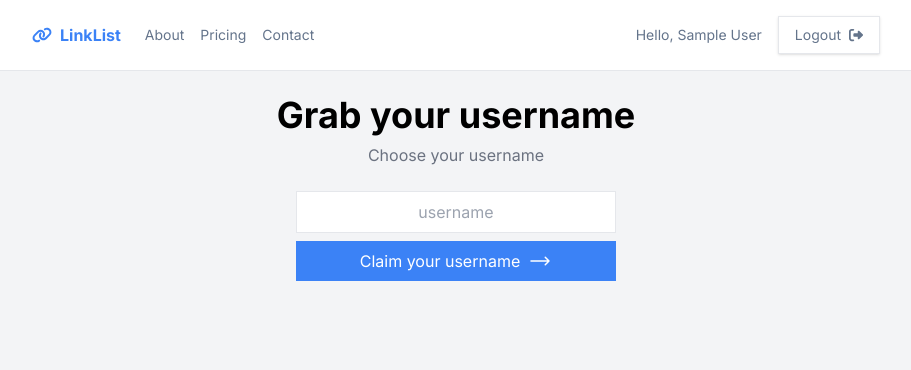
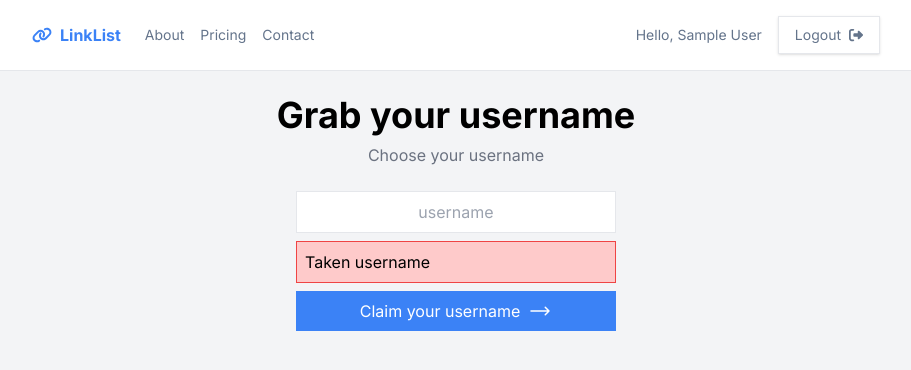
Before and after one commit to CHHyuk/linktree-with-nextjs, a Next.js app: page /account in a window 1280 px wide. Shown: the top 370 px of the page, without its empty margins (184-1095 px from the left). Built offline with nearby package versions, Linux system fonts and the light colour scheme; no server answers; sample sign-in values are in the browser's storage.

Commit message:
page스키마의 uri필드에 유저 이름 저장

```diff
--- /dev/null
+++ b/src/actions/grabUsername.js
@@ -0,0 +1,14 @@
+'use server';
+import { Page } from '@/models/Page'
+import mongoose from 'mongoose';
+
+export default async function grabUsername(formData) {
+  const username = formData.get('username');
+  mongoose.connect(process.env.MONGO_URI)
+  try {
+    const pageDoc = await Page.create({ uri: username });
+    return JSON.parse(JSON.stringify(pageDoc));
+  } catch (e) {
+    return ;
+  }
+}
--- a/src/app/account/page.js
+++ b/src/app/account/page.js
@@ -1,9 +1,9 @@
 import { getServerSession } from "next-auth";
 import { authOptions } from "../api/auth/[...nextauth]/route";
 import { redirect } from "next/navigation";
-import RightIcon from "@/components/icons/RightIcon";
+import UsernameForm from "@/components/forms/UsernameForm";
 
-export default async function AccountPage({ searchParams }) {
+export default async function AccountPage({ searchParams}) {
   const session = await getServerSession(authOptions);
   const desiredUsername = searchParams?.desiredUsername;
   if (!session) {
@@ -11,27 +11,7 @@ export default async function AccountPage({ searchParams }) {
   }
   return (
     <div>
-      <form>
-        <h1 className="text-4xl font-bold text-center mb-2">
-          Grab your username
-        </h1>
-        <p className="text-center mb-6 text-gray-500">
-          Choose your username
-        </p>
-        <div className="max-w-xs mx-auto ">
-          <input
-            className="block p-2 mx-auto border w-full mb-2 text-center"
-            defaultValue={desiredUsername}
-            type="text"
-            placeholder="username" />
-          <button
-            type="submit"
-            className="bg-blue-500 text-white py-2 px-4 mx-auto w-full flex gap-2 items-center justify-center">
-            <span>Claim your username</span>
-            <RightIcon />
-          </button>
-        </div>
-      </form>
+      <UsernameForm desiredUsername={desiredUsername} />
     </div>
   );
 }
--- /dev/null
+++ b/src/components/forms/UsernameForm.js
@@ -0,0 +1,35 @@
+'use client'
+
+import grabUsername from "@/actions/grabUsername"
+import RightIcon from "@/components/icons/RightIcon";
+
+export default function UsernameForm({ desiredUsername }) {
+
+  return (
+    <form action={grabUsername}>
+      <h1 className="text-4xl font-bold text-center mb-2">
+        Grab your username
+      </h1>
+      <p className="text-center mb-6 text-gray-500">
+        Choose your username
+      </p>
+      <div className="max-w-xs mx-auto ">
+        <input
+          name="username"
+          className="block p-2 mx-auto border w-full mb-2 text-center"
+          defaultValue={desiredUsername}
+          type="text"
+          placeholder="username" />
+        <div className="bg-red-200 border border-red-500 p-2 mb-2">
+          Taken username
+        </div>
+        <button
+          type="submit"
+          className="bg-blue-500 text-white py-2 px-4 mx-auto w-full flex gap-2 items-center justify-center">
+          <span>Claim your username</span>
+          <RightIcon />
+        </button>
+      </div>
+    </form>
+  )
+}
--- /dev/null
+++ b/src/models/Page.js
@@ -0,0 +1,7 @@
+import { Schema, model, models } from "mongoose";
+
+const PageSchema = new Schema({
+  uri: {type: String, required: true, min: 1, unique: true},
+}, {timestamps: true});
+
+export const Page = models?.Page || model('Page', PageSchema);
```
